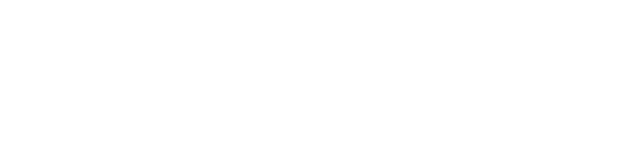
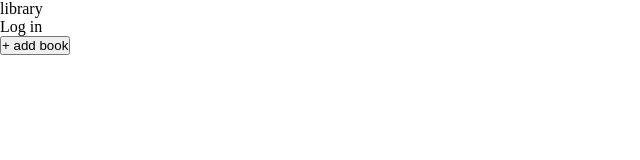
Before and after one commit to sajalbaral/library, a plain HTML site: page index.html in a window 1280 px wide. Shown: the whole page, without its empty margins (0-640 px from the left). Drawn offline with Linux system fonts and the light colour scheme.

Commit message:
basic layout of website

```diff
--- a/index.html
+++ b/index.html
@@ -7,5 +7,11 @@
     <link rel="stylesheet" href="style.css" />
     <title>Library</title>
   </head>
-  <body></body>
+  <body>
+    <header>
+      <div>library</div>
+      <div>Log in</div>
+    </header>
+    <button>+ add book</button>
+  </body>
 </html>
```
